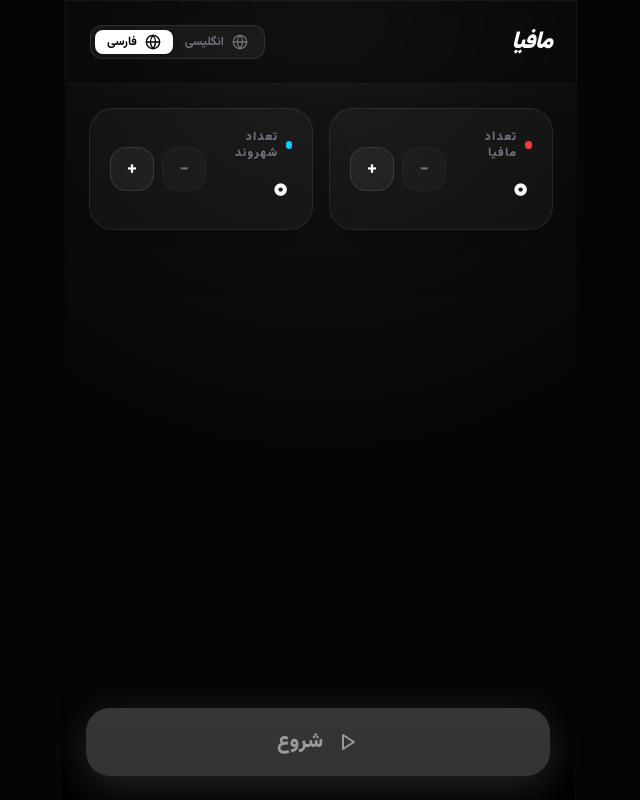
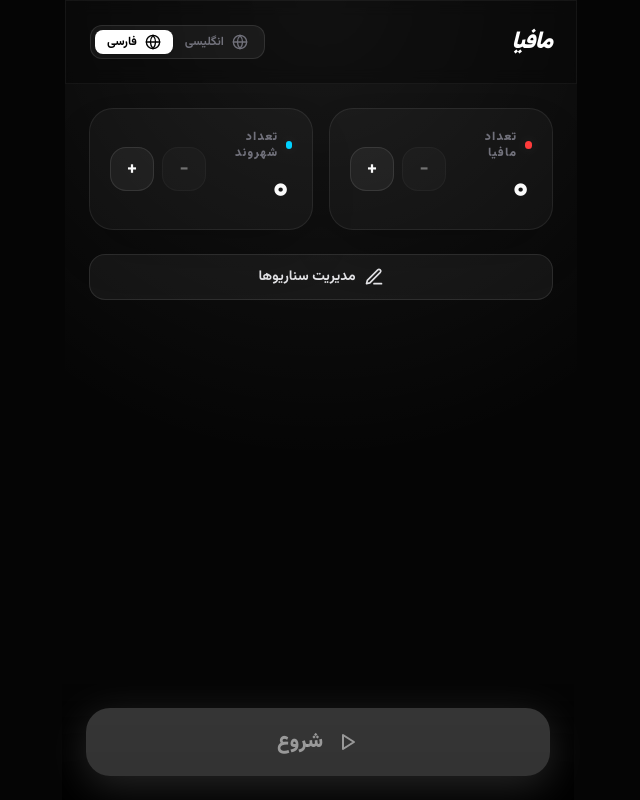
Before and after one commit to Amin52J/mafia, a Next.js app: page / in a window 1280 px wide. Shown: the whole page, without its empty margins (316-956 px from the left). Built offline with nearby package versions, Linux system fonts and the light colour scheme.

Commit message:
feat: adds export and import

```diff
--- a/src/components/MafiaGame.tsx
+++ b/src/components/MafiaGame.tsx
@@ -846,7 +846,6 @@ export default function MafiaGame() {
             />
           </div>
 
-          {scenarios.length > 0 && (
           <button
             type="button"
             onClick={() => setShowManageScenarios(true)}
@@ -858,7 +857,6 @@ export default function MafiaGame() {
             </Icon>
             {t("manageScenarios")}
           </button>
-          )}
 
           {suggestedScenarios.length > 0 && (
             <div className="space-y-3 animate-fade-in">
```
Lines whose indentation alone changed are shown as unchanged.
